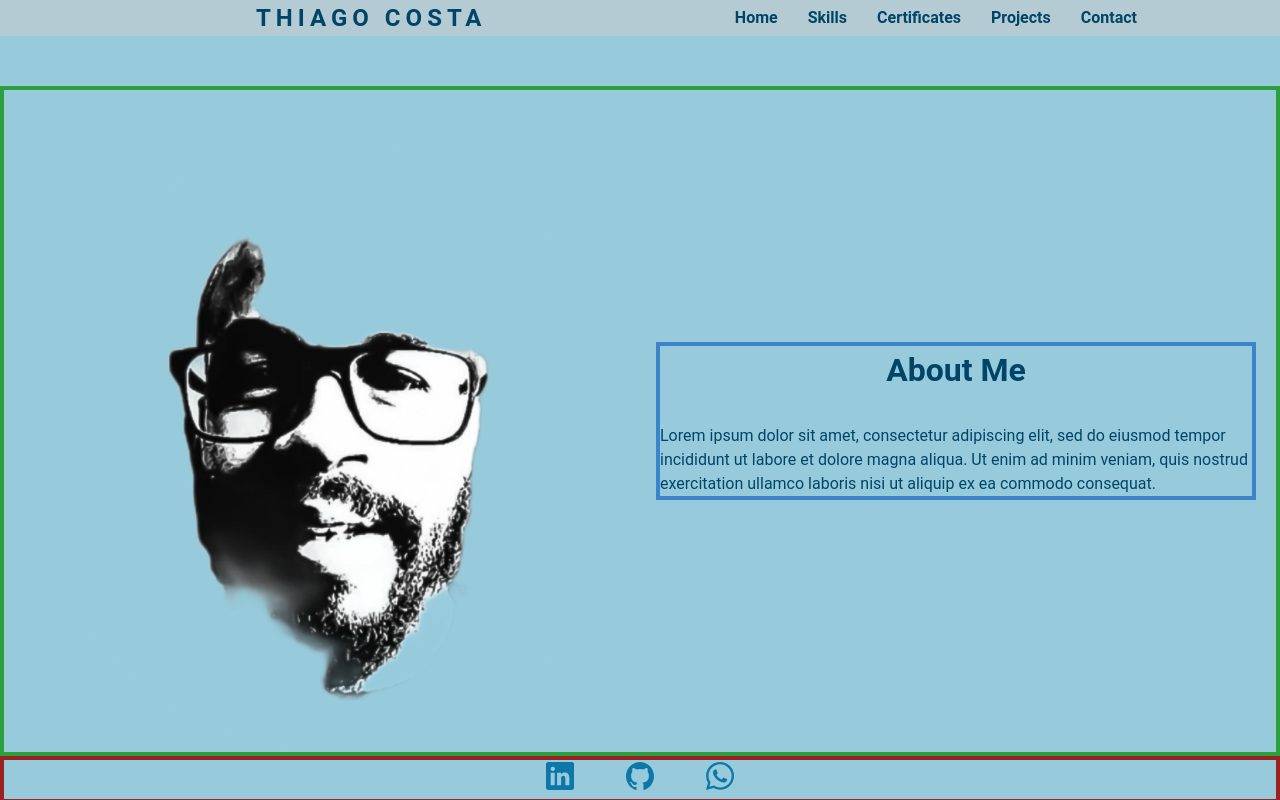
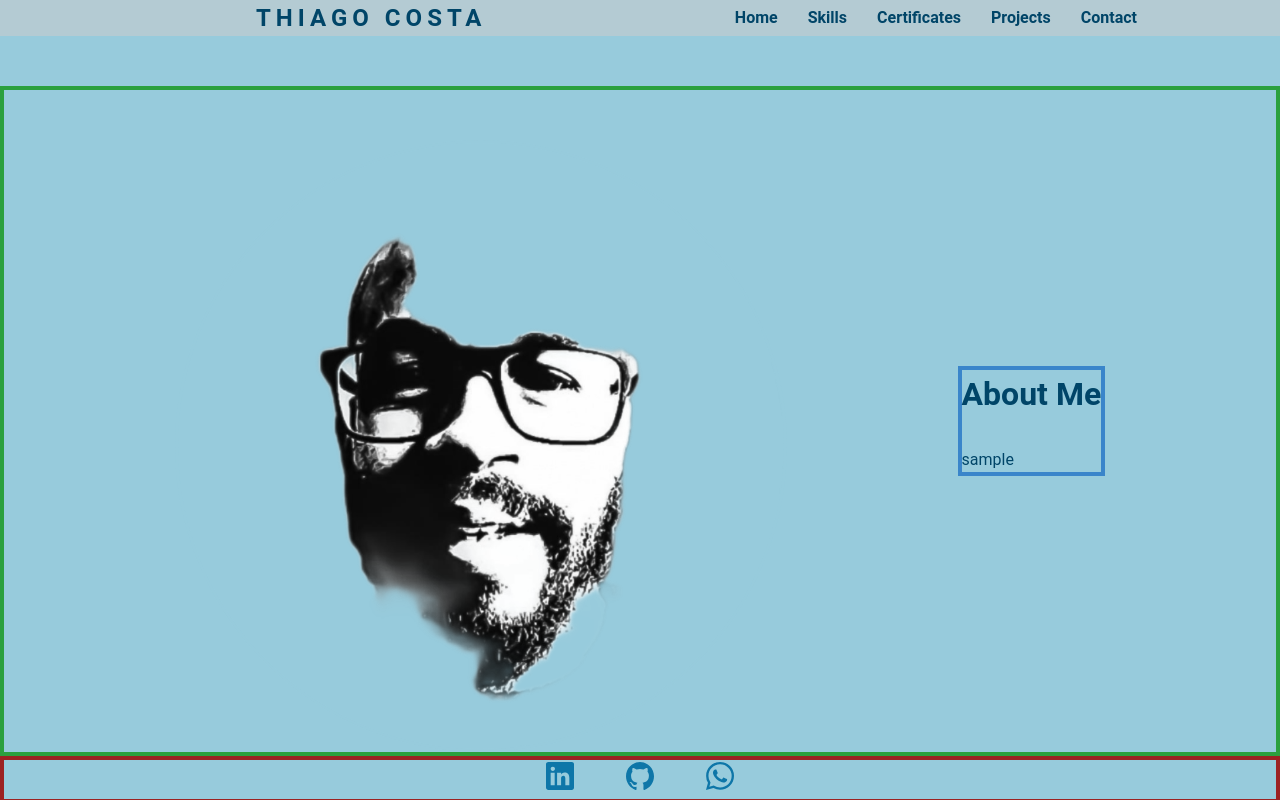
Before and after one commit to Thiagoocosta86/my-portfolio, a React (Create React App) app: page / in a window 1280 px wide. Shown: the top 800 px of the page. Built offline with nearby package versions, Linux system fonts and the light colour scheme.

Commit message:
created a new js file to import text in the About.js to keep the code neater.

```diff
--- a/src/components/About.js
+++ b/src/components/About.js
@@ -1,4 +1,6 @@
 import React from 'react';
+import aboutText from '../data/aboutText';
+
 import profilePic1 from "../assets/img/profile-pic1.png";
 import profilePic2 from "../assets/img/profile-pic2.png";
 import { ReactComponent as GithubIcon } from "../assets/icons/logo-github.svg";
@@ -16,7 +18,7 @@
           </div>
           <div className="about-text">
             <h2>About Me</h2>
-            <p>Lorem ipsum dolor sit amet, consectetur adipiscing elit, sed do eiusmod tempor incididunt ut labore et dolore magna aliqua. Ut enim ad minim veniam, quis nostrud exercitation ullamco laboris nisi ut aliquip ex ea commodo consequat.</p>
+            <p>{aboutText}</p>
           </div>
         </div>
         <div className='social-media-links'>
--- /dev/null
+++ b/src/data/aboutText.js
@@ -0,0 +1,5 @@
+const aboutText =
+    'sample'
+;
+
+export default aboutText;
```
